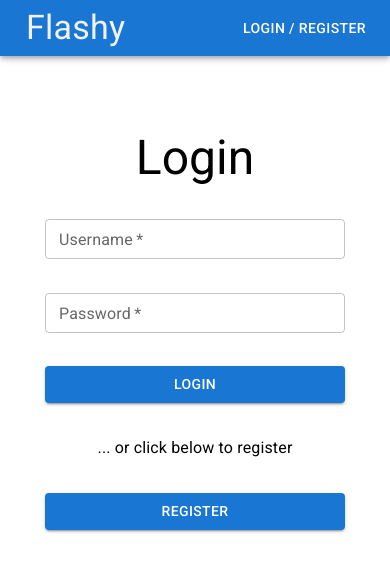
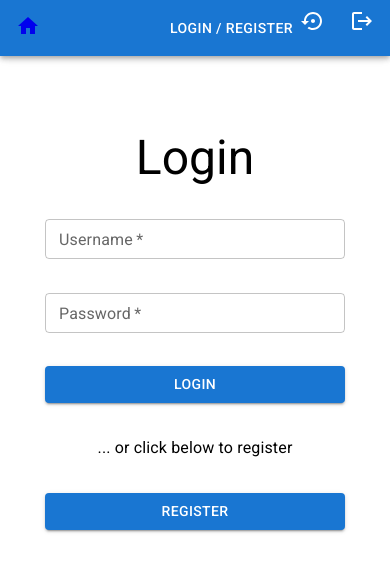
Before and after one commit to rhvdbergh/flashy, a React (Create React App) app: page /#/reviewstats/1 in a window 390 px wide. Shown: the top 572 px of the page. Built offline with nearby package versions, Linux system fonts and the light colour scheme; no server answers.

Commit message:
navbar uses icons, conditional rendering with media query

```diff
--- a/package.json
+++ b/package.json
@@ -15,6 +15,7 @@
     "cookie-session": "^2.0.0-rc.1",
     "dotenv": "^8.2.0",
     "express": "^4.17.1",
+    "json2mq": "^0.2.0",
     "passport": "^0.4.1",
     "passport-local": "^1.0.0",
     "pg": "^8.5.1",
--- a/src/components/Nav/Nav.jsx
+++ b/src/components/Nav/Nav.jsx
@@ -3,6 +3,16 @@ import { Link, useHistory } from 'react-router-dom';
 import './Nav.css';
 import { useDispatch, useSelector } from 'react-redux';
 
+//import icons from mui
+import LogoutIcon from '@mui/icons-material/Logout';
+import HomeIcon from '@mui/icons-material/Home';
+import SettingsBackupRestoreIcon from '@mui/icons-material/SettingsBackupRestore';
+
+// import responsive hook from mui
+import useMediaQuery from '@mui/material/useMediaQuery';
+import json2mq from 'json2mq';
+
+// import mui styling
 import {
   Box,
   Typography,
@@ -18,6 +28,9 @@ const useStyles = makeStyles(() => ({
   toolbar: {
     display: 'flex',
     justifyContent: 'space-between',
+  },
+  icon: {
+    marginRight: '25px',
   },
 }));
 
@@ -35,7 +48,14 @@ function Nav() {
   const history = useHistory();
 
   // set up the styling for mui
-  const { toolbar } = useStyles();
+  const { toolbar, icon } = useStyles();
+
+  // set up responsive breakpoints for icons
+  const matches = useMediaQuery(
+    json2mq({
+      minWidth: 600,
+    })
+  );
 
   return (
     <header className="nav">
@@ -43,9 +63,13 @@ function Nav() {
         <Toolbar className={toolbar}>
           <Link to="/home">
             {/* Adding component="h1" here so screen readers pick up on it, it's the main heading */}
-            <Typography variant="h4" component="h1" className="nav-title">
-              Flashy
-            </Typography>
+            {matches ? (
+              <Typography variant="h4" component="h1" className="nav-title">
+                Flashy
+              </Typography>
+            ) : (
+              <HomeIcon className={icon} />
+            )}
           </Link>
           <Box>
             <Typography variant="h5" className="nav-title">
@@ -67,7 +91,7 @@ function Nav() {
             )}
 
             {/* If a user is logged in, show these links */}
-            {user.id && (
+            {user.id && matches && (
               <Button
                 key="Home"
                 color="inherit"
@@ -79,7 +103,7 @@ function Nav() {
             )}
             {/* Show the back button if utils.displayBackButton is true */}
 
-            {displayBackButton && (
+            {displayBackButton && matches ? (
               <Button
                 className="navLink"
                 key="Back"
@@ -88,6 +112,11 @@ function Nav() {
               >
                 Back
               </Button>
+            ) : (
+              <SettingsBackupRestoreIcon
+                onClick={() => history.goBack()}
+                className={icon}
+              />
             )}
 
             {/* For the moment, there is no about page  */}
@@ -101,7 +130,7 @@ function Nav() {
             </Button> */}
 
             {/* If a user is logged in, show these links */}
-            {user.id && (
+            {user.id && matches ? (
               <Button
                 className="navLink"
                 key="Log Out"
@@ -110,6 +139,8 @@ function Nav() {
               >
                 Log Out
               </Button>
+            ) : (
+              <LogoutIcon onClick={() => dispatch({ type: 'LOGOUT' })} />
             )}
           </Box>
         </Toolbar>
--- a/src/components/StudentReviewStats/StudentReviewStats.jsx
+++ b/src/components/StudentReviewStats/StudentReviewStats.jsx
@@ -33,6 +33,27 @@ const useStyles = makeStyles(() => ({
   container: {
     marginTop: '100px',
     width: '100%',
+    display: 'flex',
+    flexDirection: 'column',
+    justifyContent: 'space-between',
+    height: '78vh',
+  },
+  main: {
+    display: 'flex',
+    flexDirection: 'column',
+    justifyContent: 'center',
+    alignItems: 'center',
+  },
+  buttonBox: {
+    display: 'flex',
+    justifyContent: 'center',
+  },
+  table: {
+    display: 'flex',
+    justifyConten: 'center',
+  },
+  heading: {
+    paddingBottom: '30px',
   },
 }));
 
@@ -47,7 +68,8 @@ function StudentReviewStats() {
   const { class_id } = useParams();
 
   // get the mui styles
-  const { container } = useStyles();
+  const { container, main, buttonBox, table, heading, subheading } =
+    useStyles();
 
   // get the old card numbers from the redux store
   const { cards_learned, cards_reviewed } = useSelector(
@@ -57,37 +79,51 @@ function StudentReviewStats() {
 
   // on page load, set nav bar title
   useEffect(() => {
-    dispatch({ type: 'SET_NAV_TITLE', payload: 'Review Stats:' });
+    dispatch({ type: 'SET_NAV_TITLE', payload: 'Review Stats' });
     // ensure that the back button is displayd on this page
     dispatch({ type: 'SET_DISPLAY_BACK_BUTTON', payload: true });
     // fetch the number of all the cards in this class already made available to the student
     dispatch({ type: 'FETCH_TOTAL_NUM_CARDS', payload: class_id });
   }, []);
   return (
-    <Container className={container}>
-      <Box>
-        <Typography variant="h2">Good job!</Typography>
-        <Typography variant="h5">Today's Stats</Typography>
+    <Box
+      className={container}
+      sx={{
+        display: 'flex',
+      }}
+    >
+      <Box className={main}>
+        <Typography variant="h2" className={heading}>
+          Good job!
+        </Typography>
+        <Typography variant="h5" className={subheading}>
+          Today's Stats
+        </Typography>
       </Box>
-      <Table>
+      <Table className={table}>
         <TableBody>
           <TableRow>
             <TableCell>New cards learned:</TableCell>
-            <TableCell>{cards_learned}</TableCell>
+            {/* TODO: switch below to {cards_learned} */}
+            <TableCell>16</TableCell>
           </TableRow>
           <TableRow>
             <TableCell>Cards reviewed: </TableCell>
-            <TableCell>{cards_reviewed}</TableCell>
+            {/* TODO: switch below to {cards_reviewed} */}
+            <TableCell>23</TableCell>
           </TableRow>
           <TableRow></TableRow>
           <TableCell>Total cards learned: </TableCell>
-          <TableCell>{totalNumCards}</TableCell>
+          {/* TODO: switch below to {totalNumCards} */}
+          <TableCell>83</TableCell>
         </TableBody>
       </Table>
-      <Button variant="contained" onClick={() => history.push(`/`)}>
-        Continue
-      </Button>
-    </Container>
+      <Box className={buttonBox}>
+        <Button variant="contained" onClick={() => history.push(`/`)}>
+          Continue
+        </Button>
+      </Box>
+    </Box>
   );
 }
 
```
